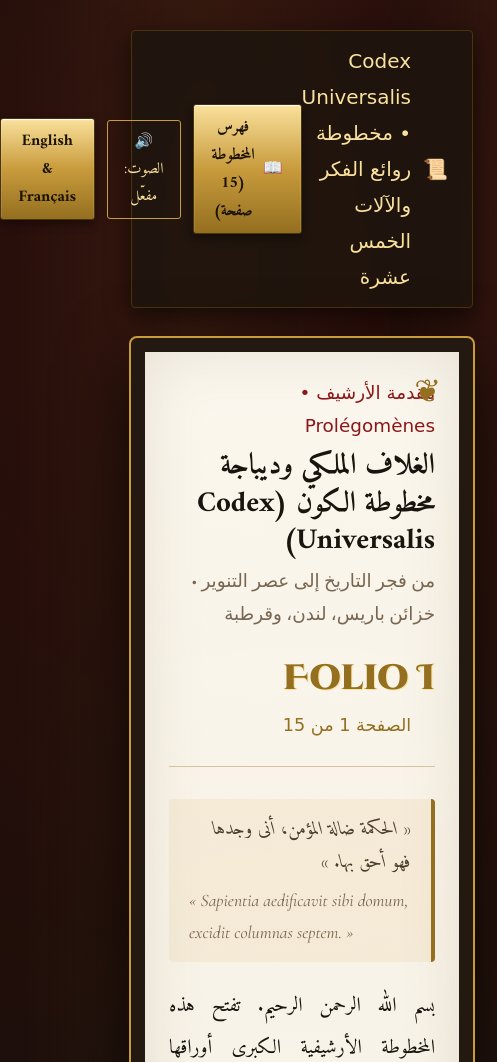
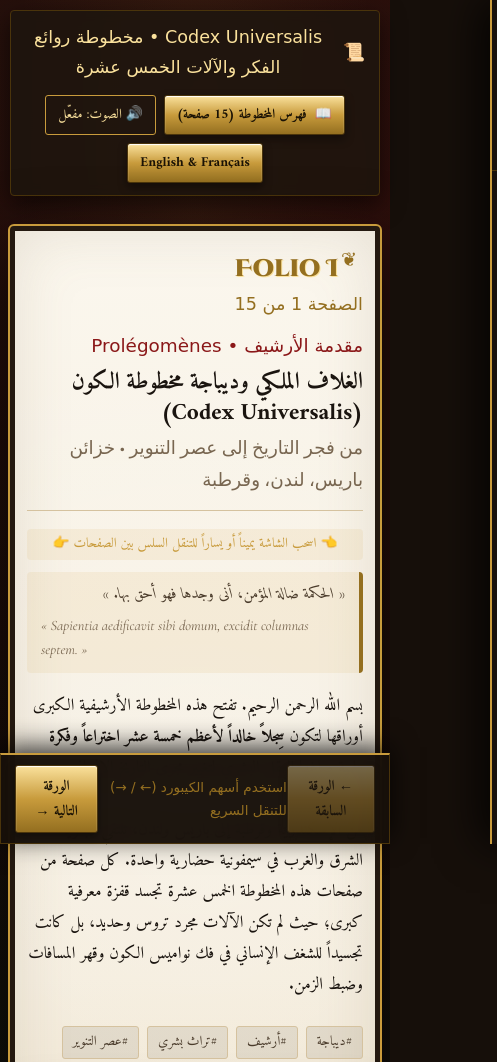
Before and after one commit to Tareq0001/Codex-Universalis-15, a plain HTML site: page index.html in a window 390 px wide. Shown: the top 1062 px of the page, 497 px wide, since content can reach past the window. Drawn offline with nearby package versions, Linux system fonts and the light colour scheme; a web font is replaced by a local one.

Commit message:
fix(mobile): optimize touch swipe, responsive scaling, and sticky bottom navigation

```diff
--- a/css/codex-master.css
+++ b/css/codex-master.css
@@ -426,13 +426,41 @@ body {
   font-size: 0.95rem;
 }
 
-/* Responsive */
+/* Touch Device & Loupe Handling */
+@media (hover: none) or (pointer: coarse) {
+  .manuscript-loupe {
+    display: none !important;
+  }
+}
+
+/* Fluid Canvas Mechanics Scaling */
+#mechanic-canvas,
+.canvas-widget-wrapper canvas {
+  max-width: 100% !important;
+  height: auto !important;
+  display: block;
+  margin: 0 auto;
+}
+
+.mobile-swipe-hint {
+  display: none;
+  text-align: center;
+  font-size: 0.85rem;
+  color: var(--gold-primary);
+  margin-bottom: 12px;
+  background: rgba(200, 155, 60, 0.1);
+  border-radius: 4px;
+  padding: 4px 8px;
+}
+
+/* Tablet & Mobile Breakpoints */
 @media (max-width: 992px) {
   .folio-content-grid {
     grid-template-columns: 1fr;
+    gap: 24px;
   }
   .illuminated-folio-spread {
-    padding: 24px;
+    padding: 28px 20px;
   }
   .folio-title {
     font-size: 1.8rem;
@@ -441,3 +469,129 @@ body {
     width: 320px;
   }
 }
+
+@media (max-width: 768px) {
+  body {
+    font-size: 16px;
+    line-height: 1.7;
+    padding-bottom: 80px; /* Space for fixed bottom pagination */
+  }
+
+  .mobile-swipe-hint {
+    display: block;
+  }
+
+  .codex-palace-container {
+    padding: 10px 10px 90px;
+  }
+
+  .codex-top-bar {
+    flex-direction: column;
+    gap: 12px;
+    padding: 12px 14px;
+    text-align: center;
+  }
+
+  .codex-brand {
+    font-size: 1.1rem;
+    justify-content: center;
+  }
+
+  .codex-top-actions {
+    width: 100%;
+    justify-content: center;
+    flex-wrap: wrap;
+    gap: 8px;
+  }
+
+  .btn-brass-royal,
+  .btn-brass-subtle {
+    padding: 7px 12px;
+    font-size: 0.85rem;
+  }
+
+  .illuminated-folio-spread {
+    border-width: 5px;
+    padding: 18px 12px;
+    border-radius: 4px;
+    margin-bottom: 20px;
+  }
+
+  .illuminated-folio-spread::before,
+  .illuminated-folio-spread::after {
+    font-size: 1.2rem;
+  }
+
+  .folio-header {
+    flex-direction: column-reverse;
+    gap: 10px;
+    padding-bottom: 14px;
+    margin-bottom: 18px;
+  }
+
+  .folio-title {
+    font-size: 1.45rem;
+    line-height: 1.35;
+  }
+
+  .folio-roman-badge {
+    font-size: 1.5rem;
+  }
+
+  .folio-essay-text {
+    font-size: 1.05rem;
+    line-height: 1.85;
+    text-align: right;
+  }
+
+  .folio-quote-block {
+    padding: 10px 14px;
+    font-size: 0.95rem;
+    margin-bottom: 18px;
+  }
+
+  .folio-latin-quote {
+    font-size: 0.9rem;
+  }
+
+  .mechanic-display-container {
+    min-height: 280px;
+    border-width: 2px;
+  }
+
+  /* Fixed Sticky Mobile Bottom Pagination Bar */
+  .codex-pagination-bar {
+    position: fixed;
+    bottom: 0;
+    left: 0;
+    right: 0;
+    z-index: 999;
+    border-radius: 0;
+    padding: 10px 14px;
+    border-top: 2px solid var(--gold-primary);
+    background: rgba(22, 15, 9, 0.97);
+    box-shadow: 0 -6px 25px rgba(0, 0, 0, 0.8);
+    backdrop-filter: blur(12px);
+  }
+
+  .codex-pagination-bar .btn-brass-royal {
+    padding: 8px 14px;
+    font-size: 0.9rem;
+  }
+
+  .pagination-center-counter {
+    font-size: 1rem;
+    display: flex;
+    flex-direction: column;
+    align-items: center;
+  }
+
+  .pagination-center-counter span {
+    font-size: 0.85rem;
+  }
+
+  .toc-drawer {
+    width: 85vw;
+    max-width: 320px;
+  }
+}
--- a/index.html
+++ b/index.html
@@ -46,6 +46,11 @@
             الصفحة 1 من 15
           </div>
         </div>
+      </div>
+
+      <!-- Mobile Swipe Hint -->
+      <div class="mobile-swipe-hint">
+        👈 اسحب الشاشة يميناً أو يساراً للتنقل السلس بين الصفحات 👉
       </div>
 
       <!-- Folio Content Grid -->
--- a/js/codex-engine.js
+++ b/js/codex-engine.js
@@ -16,6 +16,7 @@ class CodexEngine {
     this.initNavControls();
     this.initTableOfContents();
     this.initKeyboardNav();
+    this.initTouchSwipe();
     this.initLoupe();
   }
 
@@ -105,6 +106,35 @@ class CodexEngine {
     });
   }
 
+  initTouchSwipe() {
+    let startX = 0;
+    let startY = 0;
+    let endX = 0;
+    let endY = 0;
+
+    window.addEventListener('touchstart', (e) => {
+      startX = e.touches[0].clientX;
+      startY = e.touches[0].clientY;
+    }, { passive: true });
+
+    window.addEventListener('touchend', (e) => {
+      endX = e.changedTouches[0].clientX;
+      endY = e.changedTouches[0].clientY;
+      const deltaX = endX - startX;
+      const deltaY = endY - startY;
+
+      // Check for horizontal swipe gesture with minimum distance
+      if (Math.abs(deltaX) > 45 && Math.abs(deltaX) > Math.abs(deltaY) * 1.2) {
+        // RTL logic: Swipe Left (deltaX < 0) advances to next page
+        if (deltaX < -45) {
+          this.nextPage();
+        } else if (deltaX > 45) {
+          this.prevPage();
+        }
+      }
+    }, { passive: true });
+  }
+
   initTableOfContents() {
     const tocList = document.getElementById('toc-items-list');
     if (!tocList) return;
```
